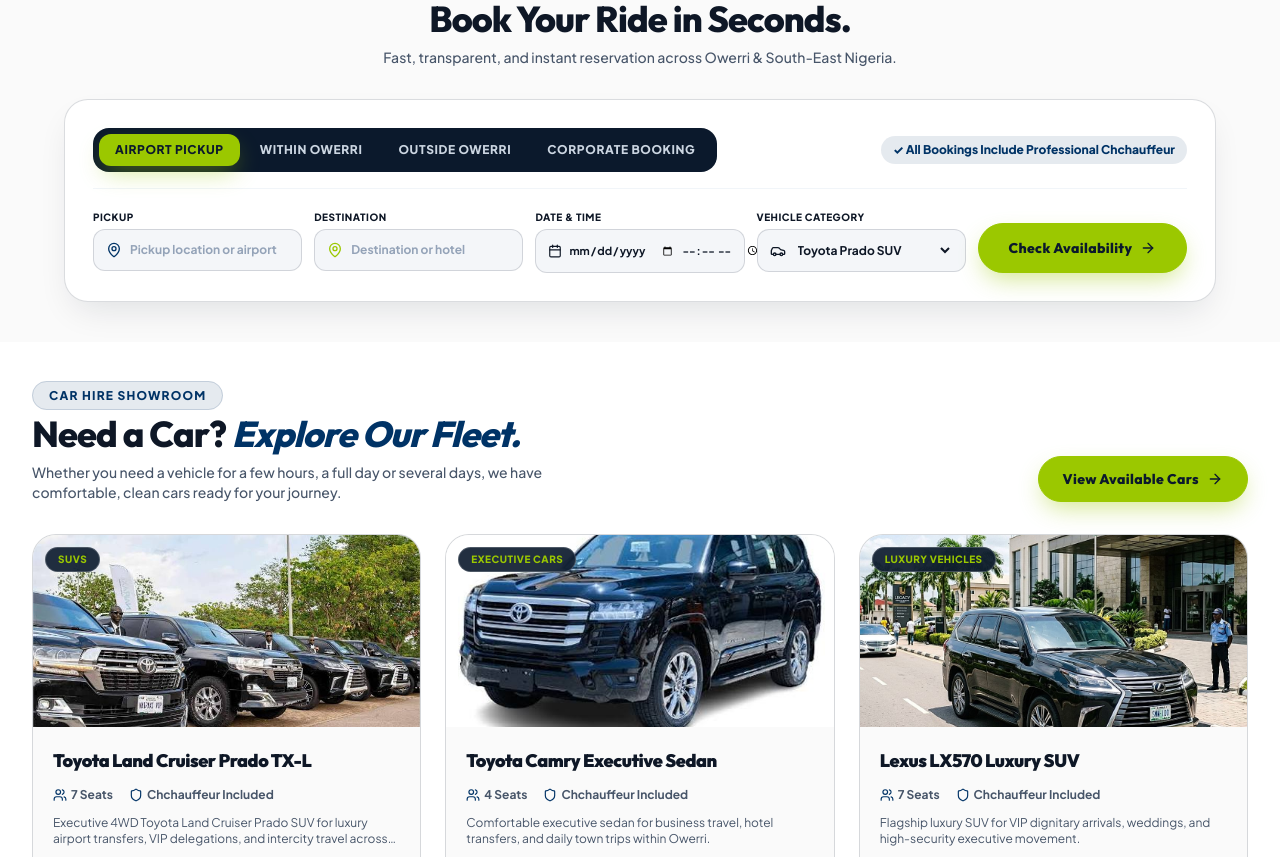
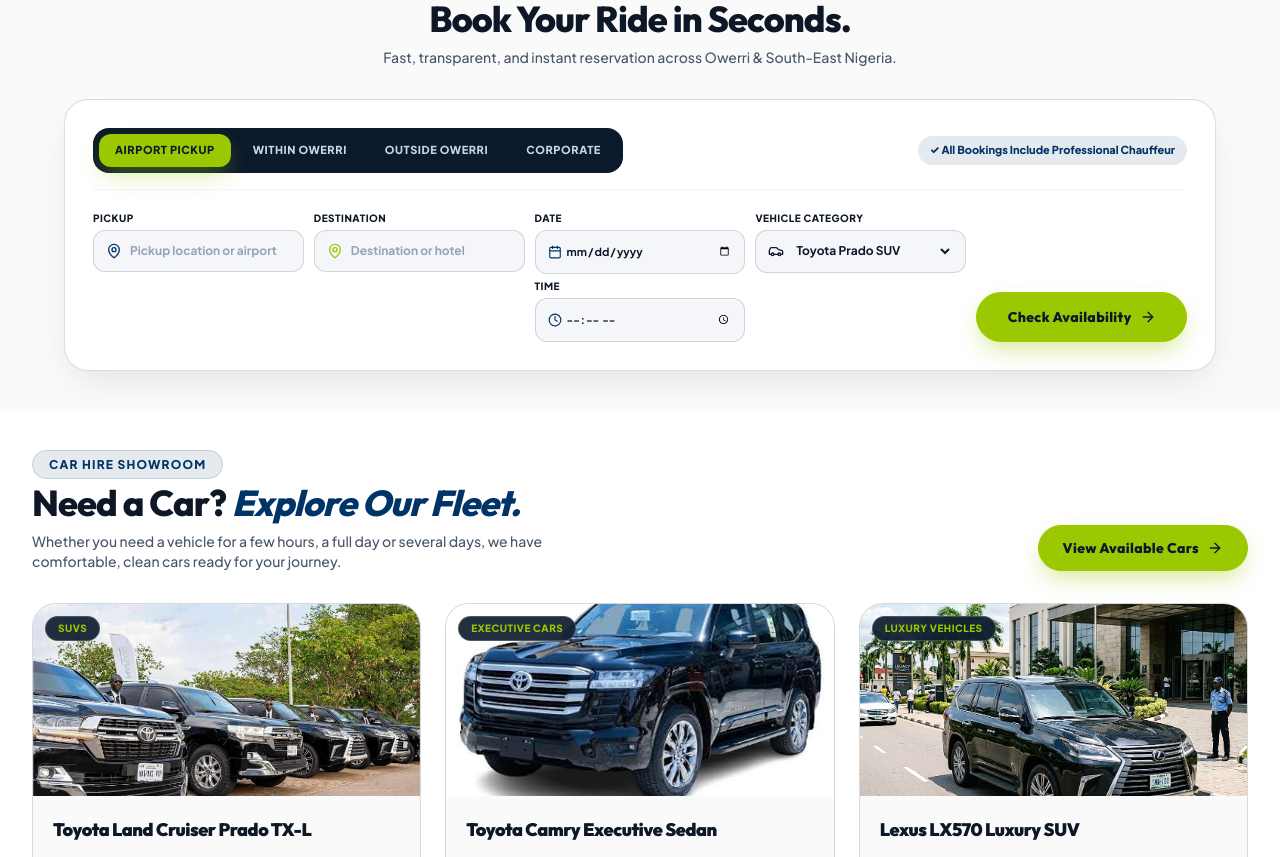
Before and after one commit to Bestlinkit/ChimJoy-Logistic, a Next.js app: page / in a window 1280 px wide. Shown: the part 1180-2037 px from the top of the page. Built offline with nearby package versions, Linux system fonts and the light colour scheme.

Commit message:
Fix mobile drawer page navigation, compress mobile booking form vertical height, and add guaranteed mobile image backdrop

```diff
--- a/src/app/book/hire/page.tsx
+++ b/src/app/book/hire/page.tsx
@@ -138,6 +138,11 @@
       <section className="relative min-h-[460px] h-[65vh] w-full bg-[#0B192C] text-white flex flex-col justify-between overflow-hidden pt-28">
         {/* Background Video Layer */}
         <div className="absolute inset-0 z-0 overflow-hidden pointer-events-none">
+          <img
+            src="/images/nigerian_driver_alone_1785747001406.png"
+            alt="ChimJoy Fleet Hire"
+            className="absolute inset-0 w-full h-full object-cover filter contrast-110 brightness-90 scale-105 opacity-80"
+          />
           <video
             autoPlay
             loop
@@ -145,17 +150,10 @@
             playsInline
             preload="auto"
             poster="/images/nigerian_driver_alone_1785747001406.png"
-            className="w-full h-full object-cover filter contrast-110 brightness-90 scale-105"
+            className="absolute inset-0 w-full h-full object-cover filter contrast-110 brightness-90 scale-105"
           >
+            <source src="/videos/hero-video.mp4" type="video/mp4" />
             <source src="/videos/hero-video-opt.mp4" type="video/mp4" />
-            <source src="/videos/hero-video.mp4" type="video/mp4" />
-            <img
-              src="/images/nigerian_driver_alone_1785747001406.png"
-              alt="ChimJoy Executive Fleet"
-              loading="eager"
-              decoding="async"
-              className="w-full h-full object-cover opacity-35"
-            />
           </video>
           <div className="absolute inset-0 bg-gradient-to-r from-[#0B192C] via-[#0B192C]/85 to-[#0B192C]/50" />
           <div className="absolute inset-0 bg-gradient-to-t from-[#0B192C] via-transparent to-[#0B192C]/80" />
--- a/src/app/book/page.tsx
+++ b/src/app/book/page.tsx
@@ -25,6 +25,11 @@
       {/* ── HERO ─────────────────────────────────────────────────────── */}
       <section className="relative min-h-[480px] w-full bg-[#0B192C] text-white flex flex-col justify-end overflow-hidden pt-28 pb-0">
         <div className="absolute inset-0 z-0 pointer-events-none">
+          <img
+            src="/images/nigerian_driver_alone_1785747001406.png"
+            alt="ChimJoy Executive Logistics"
+            className="absolute inset-0 w-full h-full object-cover filter contrast-110 brightness-90 scale-105 opacity-80"
+          />
           <video
             autoPlay
             loop
@@ -32,17 +37,10 @@
             playsInline
             preload="auto"
             poster="/images/nigerian_driver_alone_1785747001406.png"
-            className="w-full h-full object-cover filter contrast-110 brightness-90 scale-105"
+            className="absolute inset-0 w-full h-full object-cover filter contrast-110 brightness-90 scale-105"
           >
+            <source src="/videos/hero-video.mp4" type="video/mp4" />
             <source src="/videos/hero-video-opt.mp4" type="video/mp4" />
-            <source src="/videos/hero-video.mp4" type="video/mp4" />
-            <img
-              src="/images/nigerian_driver_alone_1785747001406.png"
-              alt="ChimJoy VIP fleet"
-              loading="eager"
-              decoding="async"
-              className="w-full h-full object-cover opacity-30"
-            />
           </video>
           <div className="absolute inset-0 bg-gradient-to-r from-[#0B192C] via-[#0B192C]/85 to-[#0B192C]/60" />
           <div className="absolute inset-0 bg-gradient-to-t from-[#0B192C] via-transparent to-[#0B192C]/70" />
--- a/src/app/book/ride/page.tsx
+++ b/src/app/book/ride/page.tsx
@@ -140,6 +140,11 @@
       {/* ── HERO ─────────────────────────────────────────────────────── */}
       <section className="relative min-h-[420px] w-full bg-[#0B192C] text-white flex flex-col justify-end overflow-hidden pt-28 pb-0">
         <div className="absolute inset-0 z-0 pointer-events-none">
+          <img
+            src="/images/nigerian_driver_alone_1785747001406.png"
+            alt="ChimJoy Executive Fleet"
+            className="absolute inset-0 w-full h-full object-cover filter contrast-110 brightness-90 scale-105 opacity-80"
+          />
           <video
             autoPlay
             loop
@@ -147,17 +152,10 @@
             playsInline
             preload="auto"
             poster="/images/nigerian_driver_alone_1785747001406.png"
-            className="w-full h-full object-cover filter contrast-110 brightness-90 scale-105"
+            className="absolute inset-0 w-full h-full object-cover filter contrast-110 brightness-90 scale-105"
           >
+            <source src="/videos/hero-video.mp4" type="video/mp4" />
             <source src="/videos/hero-video-opt.mp4" type="video/mp4" />
-            <source src="/videos/hero-video.mp4" type="video/mp4" />
-            <img
-              src="/images/nigerian_driver_alone_1785747001406.png"
-              alt="ChimJoy VIP fleet"
-              loading="eager"
-              decoding="async"
-              className="w-full h-full object-cover opacity-30"
-            />
           </video>
           <div className="absolute inset-0 bg-gradient-to-r from-[#0B192C] via-[#0B192C]/85 to-[#0B192C]/50" />
           <div className="absolute inset-0 bg-gradient-to-t from-[#0B192C] via-transparent to-[#0B192C]/60" />
--- a/src/components/home/corporate-booking-section.tsx
+++ b/src/components/home/corporate-booking-section.tsx
@@ -58,19 +58,19 @@
           className="max-w-6xl mx-auto bg-white rounded-3xl p-5 sm:p-7 shadow-corporate border border-[#0B192C]/15 space-y-5"
         >
           {/* Top Segmented Tabs */}
-          <div className="flex flex-wrap items-center justify-between gap-2 border-b border-slate-100 pb-4">
-            <div className="inline-flex flex-wrap gap-1 bg-[#0B192C] p-1.5 rounded-2xl">
+          <div className="flex flex-col sm:flex-row items-stretch sm:items-center justify-between gap-3 border-b border-slate-100 pb-4">
+            <div className="grid grid-cols-2 sm:flex sm:flex-wrap gap-1.5 bg-[#0B192C] p-1.5 rounded-2xl w-full sm:w-auto">
               {[
                 { id: 'airport', label: 'Airport Pickup' },
                 { id: 'within', label: 'Within Owerri' },
                 { id: 'outside', label: 'Outside Owerri' },
-                { id: 'corporate', label: 'Corporate Booking' },
+                { id: 'corporate', label: 'Corporate' },
               ].map((tab) => (
                 <button
                   key={tab.id}
                   type="button"
                   onClick={() => setActiveTab(tab.id as any)}
-                  className={`py-2 px-4 rounded-xl text-xs font-black uppercase tracking-wider transition-all text-center ${
+                  className={`py-2 px-3 sm:px-4 rounded-xl text-[11px] font-black uppercase tracking-wider transition-all text-center ${
                     activeTab === tab.id
                       ? 'bg-[#9BC800] text-[#0B192C] shadow-lemon font-black'
                       : 'text-slate-300 hover:text-white'
@@ -81,18 +81,18 @@
               ))}
             </div>
 
-            <span className="text-xs font-extrabold text-[#003366] bg-[#003366]/10 px-3 py-1.5 rounded-full hidden md:inline-block">
-              ✓ All Bookings Include Professional Chchauffeur
+            <span className="text-[11px] font-extrabold text-[#003366] bg-[#003366]/10 px-3 py-1.5 rounded-full text-center hidden sm:inline-block">
+              ✓ All Bookings Include Professional Chauffeur
             </span>
           </div>
 
-          {/* Compact Multi-Column Single Row Input Matrix */}
-          <form onSubmit={handleBookingSubmit} className="space-y-4">
-            <div className="grid grid-cols-1 md:grid-cols-2 lg:grid-cols-5 gap-3 text-xs">
+          {/* Smart Mobile-Compact Form */}
+          <form onSubmit={handleBookingSubmit} className="space-y-3">
+            <div className="grid grid-cols-1 sm:grid-cols-2 lg:grid-cols-5 gap-2.5 text-xs">
               {/* Pickup Location */}
               <div className="space-y-1">
                 <label className="font-extrabold uppercase tracking-wider text-[#0E1726] text-[10px]">Pickup</label>
-                <div className="flex items-center gap-2 bg-[#F4F6F9] border border-[#0B192C]/15 rounded-xl p-3 focus-within:border-[#003366] focus-within:bg-white transition-colors">
+                <div className="flex items-center gap-2 bg-[#F4F6F9] border border-[#0B192C]/15 rounded-xl p-2.5 sm:p-3 focus-within:border-[#003366] focus-within:bg-white transition-colors">
                   <MapPin className="w-4 h-4 text-[#003366] shrink-0" />
                   <input
                     type="text"
@@ -100,7 +100,7 @@
                     value={pickup}
                     onChange={(e) => setPickup(e.target.value)}
                     placeholder="Pickup location or airport"
-                    className="w-full bg-transparent font-bold text-[#0E1726] focus:outline-none placeholder:text-slate-400"
+                    className="w-full bg-transparent font-bold text-[#0E1726] focus:outline-none placeholder:text-slate-400 text-xs"
                   />
                 </div>
               </div>
@@ -108,7 +108,7 @@
               {/* Destination */}
               <div className="space-y-1">
                 <label className="font-extrabold uppercase tracking-wider text-[#0E1726] text-[10px]">Destination</label>
-                <div className="flex items-center gap-2 bg-[#F4F6F9] border border-[#0B192C]/15 rounded-xl p-3 focus-within:border-[#003366] focus-within:bg-white transition-colors">
+                <div className="flex items-center gap-2 bg-[#F4F6F9] border border-[#0B192C]/15 rounded-xl p-2.5 sm:p-3 focus-within:border-[#003366] focus-within:bg-white transition-colors">
                   <MapPin className="w-4 h-4 text-[#9BC800] shrink-0" />
                   <input
                     type="text"
@@ -116,16 +116,17 @@
                     value={destination}
                     onChange={(e) => setDestination(e.target.value)}
                     placeholder="Destination or hotel"
-                    className="w-full bg-transparent font-bold text-[#0E1726] focus:outline-none placeholder:text-slate-400"
+                    className="w-full bg-transparent font-bold text-[#0E1726] focus:outline-none placeholder:text-slate-400 text-xs"
                   />
                 </div>
               </div>
 
-              {/* Date & Time Combo */}
+              {/* Compact Date & Time Grid on Mobile */}
+              <div className="grid grid-cols-2 gap-2 space-y-0 lg:block lg:space-y-1">
                 <div className="space-y-1">
-                <label className="font-extrabold uppercase tracking-wider text-[#0E1726] text-[10px]">Date & Time</label>
-                <div className="flex items-center gap-1.5 bg-[#F4F6F9] border border-[#0B192C]/15 rounded-xl p-3">
-                  <Calendar className="w-3.5 h-3.5 text-[#0E1726] shrink-0" />
+                  <label className="font-extrabold uppercase tracking-wider text-[#0E1726] text-[10px]">Date</label>
+                  <div className="flex items-center gap-1 bg-[#F4F6F9] border border-[#0B192C]/15 rounded-xl p-2.5 sm:p-3">
+                    <Calendar className="w-3.5 h-3.5 text-[#003366] shrink-0" />
                     <input
                       type="date"
                       required
@@ -133,25 +134,33 @@
                       onChange={(e) => setPickupDate(e.target.value)}
                       className="w-full bg-transparent font-bold text-[#0E1726] focus:outline-none text-[11px]"
                     />
+                  </div>
+                </div>
+
+                <div className="space-y-1">
+                  <label className="font-extrabold uppercase tracking-wider text-[#0E1726] text-[10px]">Time</label>
+                  <div className="flex items-center gap-1 bg-[#F4F6F9] border border-[#0B192C]/15 rounded-xl p-2.5 sm:p-3">
+                    <Clock className="w-3.5 h-3.5 text-[#003366] shrink-0" />
                     <input
                       type="time"
                       required
                       value={pickupTime}
                       onChange={(e) => setPickupTime(e.target.value)}
-                    className="w-20 bg-transparent font-bold text-[#0E1726] focus:outline-none text-[11px]"
+                      className="w-full bg-transparent font-bold text-[#0E1726] focus:outline-none text-[11px]"
                     />
+                  </div>
                 </div>
               </div>
 
               {/* Vehicle Type */}
               <div className="space-y-1">
                 <label className="font-extrabold uppercase tracking-wider text-[#0E1726] text-[10px]">Vehicle Category</label>
-                <div className="flex items-center gap-2 bg-[#F4F6F9] border border-[#0B192C]/15 rounded-xl p-3">
+                <div className="flex items-center gap-2 bg-[#F4F6F9] border border-[#0B192C]/15 rounded-xl p-2.5 sm:p-3">
                   <Car className="w-4 h-4 text-[#0E1726] shrink-0" />
                   <select
                     value={vehicleType}
                     onChange={(e) => setVehicleType(e.target.value)}
-                    className="w-full bg-transparent font-bold text-[#0E1726] focus:outline-none cursor-pointer"
+                    className="w-full bg-transparent font-bold text-[#0E1726] focus:outline-none cursor-pointer text-xs"
                   >
                     <option value="SUVs (Prado TX-L)">Toyota Prado SUV</option>
                     <option value="Executive Cars">Toyota Camry Sedan</option>
@@ -163,11 +172,11 @@
               </div>
 
               {/* Action Button */}
-              <div className="flex items-end">
+              <div className="flex items-end pt-1 sm:pt-0">
                 <LuxuryButton
                   variant="lemon"
                   size="md"
-                  className="w-full justify-center py-3.5 text-[#0B192C]"
+                  className="w-full justify-center py-3 sm:py-3.5 text-[#0B192C]"
                   icon={<ArrowRight className="w-4 h-4" />}
                 >
                   {isSubmitted ? 'Checking...' : 'Check Availability'}
--- a/src/components/home/corporate-hero.tsx
+++ b/src/components/home/corporate-hero.tsx
@@ -36,8 +36,16 @@
 
   return (
     <section className="relative min-h-[580px] h-[75vh] w-full bg-[#0B192C] text-white flex flex-col justify-between overflow-hidden pt-24">
-      {/* High Contrast Video Backdrop Layer */}
+      {/* High Contrast Media Backdrop Layer */}
       <div className="absolute inset-0 z-0 overflow-hidden pointer-events-none">
+        {/* High Resolution Image Backdrop (Instant Mobile Fallback) */}
+        <img
+          src="/images/nigerian_driver_alone_1785747001406.png"
+          alt="ChimJoy Executive Chauffeur"
+          className="absolute inset-0 w-full h-full object-cover filter contrast-110 brightness-90 scale-105 opacity-80"
+        />
+
+        {/* Universal Video Player */}
         <video
           autoPlay
           loop
@@ -45,17 +53,10 @@
           playsInline
           preload="auto"
           poster="/images/nigerian_driver_alone_1785747001406.png"
-          className="w-full h-full object-cover filter contrast-110 brightness-90 scale-105"
+          className="absolute inset-0 w-full h-full object-cover filter contrast-110 brightness-90 scale-105"
         >
+          <source src="/videos/hero-video.mp4" type="video/mp4" />
           <source src="/videos/hero-video-opt.mp4" type="video/mp4" />
-          <source src="/videos/hero-video.mp4" type="video/mp4" />
-          <img
-            src="/images/nigerian_driver_alone_1785747001406.png"
-            alt="ChimJoy Executive Fleet"
-            loading="eager"
-            decoding="async"
-            className="w-full h-full object-cover opacity-35"
-          />
         </video>
         <div className="absolute inset-0 bg-gradient-to-r from-[#0B192C] via-[#0B192C]/85 to-[#0B192C]/50" />
         <div className="absolute inset-0 bg-gradient-to-t from-[#0B192C] via-transparent to-[#0B192C]/80" />
--- a/src/components/layout/luxury-navbar.tsx
+++ b/src/components/layout/luxury-navbar.tsx
@@ -2,7 +2,7 @@
 
 import React, { useState, useEffect } from 'react';
 import Link from 'next/link';
-import { usePathname } from 'next/navigation';
+import { usePathname, useRouter } from 'next/navigation';
 import { motion, AnimatePresence } from 'framer-motion';
 import { Phone, Mail, Menu, X, ArrowRight } from 'lucide-react';
 import { LuxuryButton } from '@/components/ui/luxury-button';
@@ -11,6 +11,7 @@
   const [isScrolled, setIsScrolled] = useState(false);
   const [isMobileMenuOpen, setIsMobileMenuOpen] = useState(false);
   const pathname = usePathname();
+  const router = useRouter();
 
   useEffect(() => {
     const handleScroll = () => {
@@ -29,6 +30,11 @@
     { name: 'Logistics', href: '/book/ride' },
     { name: 'Contact Us', href: '/contact' },
   ];
+
+  const handleMobileNavigate = (href: string) => {
+    setIsMobileMenuOpen(false);
+    router.push(href);
+  };
 
   return (
     <header className="fixed top-0 left-0 right-0 z-50">
@@ -57,7 +63,7 @@
         </div>
       </div>
 
-      {/* Main Header Navbar - COMPACT HEIGHT WHITE NAVBAR WITH BIG TIGHTLY-CROPPED LOGO & CLEAR MENU ITEMS */}
+      {/* Main Header Navbar */}
       <nav
         className={`w-full transition-all duration-300 ${
           isScrolled
@@ -67,7 +73,6 @@
       >
         <div className="max-w-7xl mx-auto px-4 sm:px-6 lg:px-8">
           <div className="flex items-center justify-between">
-            {/* Tightly Cropped Logo Image - Scales up big & clear without white margin box */}
             <Link href="/" className="flex items-center gap-2 group py-0.5">
               <img
                 src="/images/logo.png"
@@ -76,7 +81,7 @@
               />
             </Link>
 
-            {/* Desktop Navigation Links - Fully visible on lg & xl screens */}
+            {/* Desktop Navigation Links */}
             <div className="hidden lg:flex items-center gap-1 xl:gap-2">
               {navLinks.map((link, idx) => {
                 const isActive = pathname === link.href;
@@ -150,43 +155,43 @@
           >
             <div className="px-5 py-6 space-y-2">
               {navLinks.map((link, idx) => (
-                <Link
+                <button
                   key={idx}
-                  href={link.href}
-                  onClick={() => setIsMobileMenuOpen(false)}
-                  className={`block px-4 py-3 rounded-xl text-xs font-black uppercase tracking-wider transition-colors ${
+                  type="button"
+                  onClick={() => handleMobileNavigate(link.href)}
+                  className={`w-full text-left block px-4 py-3 rounded-xl text-xs font-black uppercase tracking-wider transition-colors ${
                     pathname === link.href ? 'bg-[#9BC800] text-[#0B192C]' : 'text-[#0B192C] hover:bg-[#F4F6F9]'
                   }`}
                 >
                   {link.name}
-                </Link>
+                </button>
               ))}
 
               <div className="pt-4 border-t border-slate-200 space-y-3">
-                <Link
-                  href="/account"
-                  onClick={() => setIsMobileMenuOpen(false)}
-                  className="block text-center text-xs font-extrabold text-[#003366] hover:text-[#9BC800] py-1 transition-colors"
+                <button
+                  type="button"
+                  onClick={() => handleMobileNavigate('/account')}
+                  className="w-full text-center block text-xs font-extrabold text-[#003366] hover:text-[#9BC800] py-1 transition-colors"
                 >
                   My Account
-                </Link>
+                </button>
                 <div className="grid grid-cols-2 gap-3">
-                  <Link href="/auth/login" onClick={() => setIsMobileMenuOpen(false)}>
+                  <button type="button" onClick={() => handleMobileNavigate('/auth/login')} className="w-full">
                     <LuxuryButton variant="dark" size="sm" className="w-full justify-center">
                       Sign In
                     </LuxuryButton>
-                  </Link>
-                  <Link href="/auth/register" onClick={() => setIsMobileMenuOpen(false)}>
+                  </button>
+                  <button type="button" onClick={() => handleMobileNavigate('/auth/register')} className="w-full">
                     <LuxuryButton variant="navy" size="sm" className="w-full justify-center">
                       Register
                     </LuxuryButton>
-                  </Link>
+                  </button>
                 </div>
-                <Link href="/book/ride" onClick={() => setIsMobileMenuOpen(false)}>
+                <button type="button" onClick={() => handleMobileNavigate('/book/ride')} className="w-full">
                   <LuxuryButton variant="lemon" size="lg" className="w-full justify-center">
                     Book a Ride
                   </LuxuryButton>
-                </Link>
+                </button>
               </div>
             </div>
           </motion.div>
```
Lines whose indentation alone changed are shown as unchanged.
